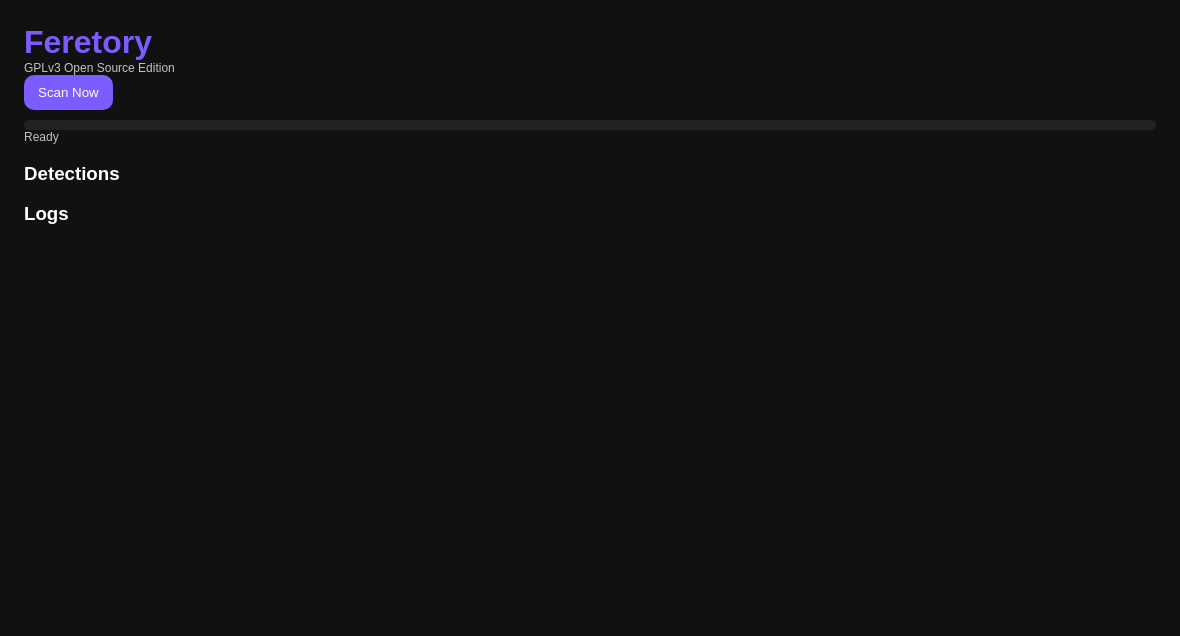
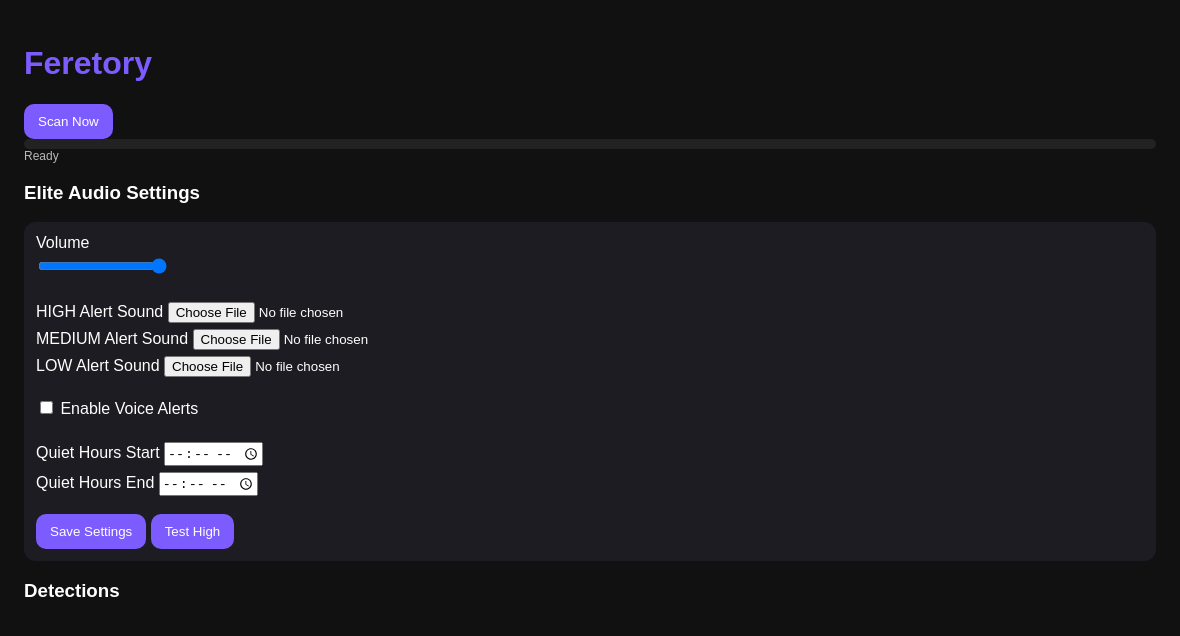
Before and after one commit to piercedfreak/feretory, an Electron app: page src/index.html in a window 1180 px wide. Drawn offline with Linux system fonts and the light colour scheme; no server answers.

Commit message:
Update index.html

```diff
--- a/src/index.html
+++ b/src/index.html
@@ -5,11 +5,12 @@
 <style>
 body{margin:0;font-family:Arial;background:#111;color:#fff}
 .wrap{padding:24px}
-h1{color:#7c5cff;margin:0}
-button{background:#7c5cff;border:none;color:#fff;padding:10px 14px;border-radius:10px;cursor:pointer}
+h1{color:#7c5cff}
+button{background:#7c5cff;color:#fff;border:none;padding:10px 14px;border-radius:10px;cursor:pointer}
 .card{background:#1c1c22;padding:12px;border-radius:12px;margin-top:10px}
-.small{font-size:12px;opacity:.75}
-.bar{height:10px;background:#222;border-radius:10px;overflow:hidden;margin-top:10px}
+input,select{margin-top:6px}
+.small{font-size:12px;opacity:.7}
+.bar{height:10px;background:#222;border-radius:10px;overflow:hidden}
 .fill{height:100%;width:0%;background:#7c5cff;transition:.25s}
 </style>
 </head>
@@ -17,21 +18,43 @@ button{background:#7c5cff;border:none;color:#fff;padding:10px 14px;border-radius
 <div class="wrap">
 
 <h1>Feretory</h1>
-<div class="small">GPLv3 Open Source Edition</div>
 
 <button onclick="scan()">Scan Now</button>
 
-<div class="bar">
-<div id="bar" class="fill"></div>
+<div class="bar"><div id="bar" class="fill"></div></div>
+<div id="stage" class="small">Ready</div>
+
+<h3>Elite Audio Settings</h3>
+
+<div class="card">
+
+Volume<br>
+<input type="range" min="0" max="100" value="100" id="volume"><br><br>
+
+HIGH Alert Sound
+<input type="file" id="high"><br>
+
+MEDIUM Alert Sound
+<input type="file" id="medium"><br>
+
+LOW Alert Sound
+<input type="file" id="low"><br><br>
+
+<label><input type="checkbox" id="tts"> Enable Voice Alerts</label><br><br>
+
+Quiet Hours Start
+<input type="time" id="quietStart"><br>
+
+Quiet Hours End
+<input type="time" id="quietEnd"><br><br>
+
+<button onclick="save()">Save Settings</button>
+<button onclick="test('HIGH')">Test High</button>
+
 </div>
-
-<div id="stage" class="small">Ready</div>
 
 <h3>Detections</h3>
 <div id="results"></div>
-
-<h3>Logs</h3>
-<div id="logs" class="small"></div>
 
 <script src="renderer.js"></script>
 </div>
```
